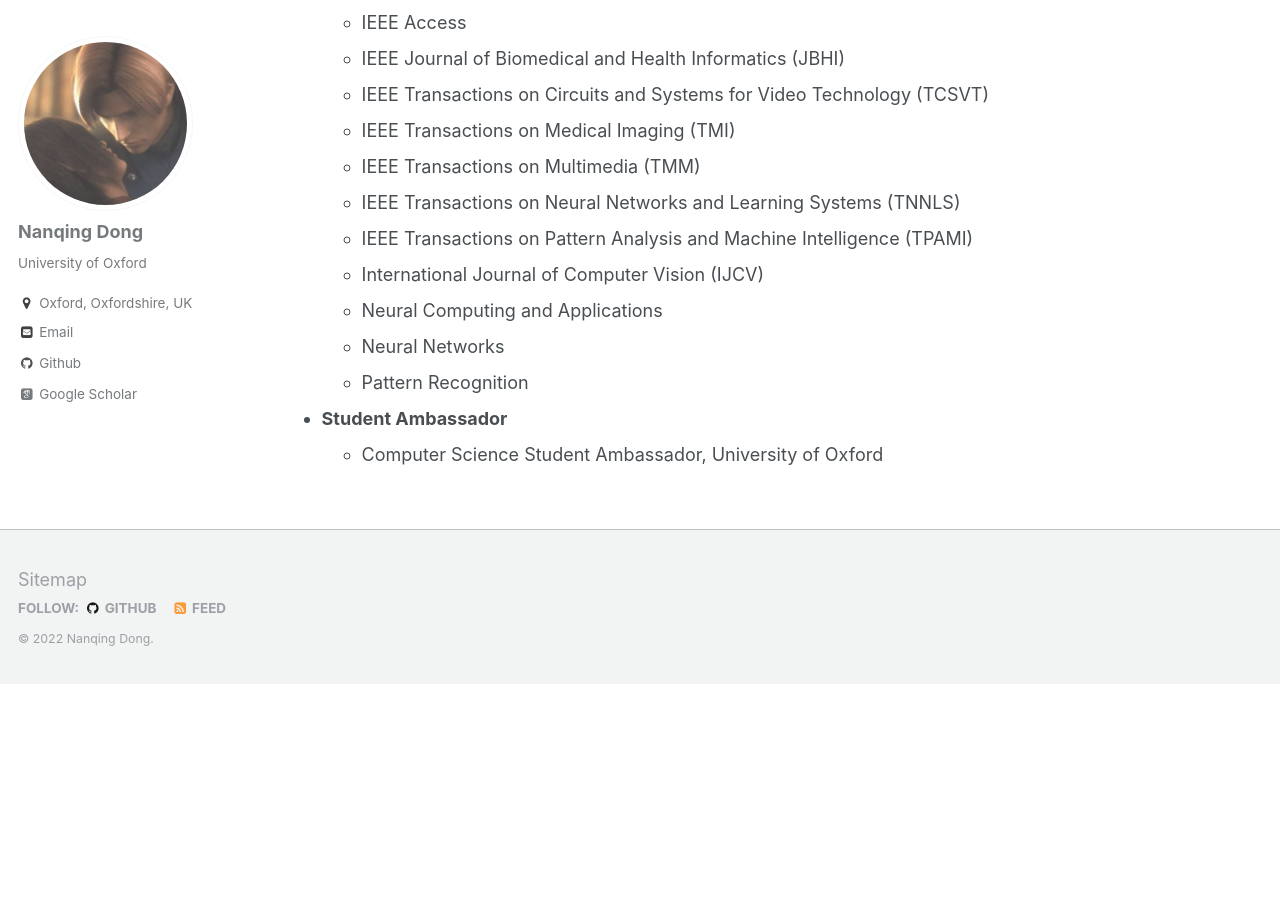
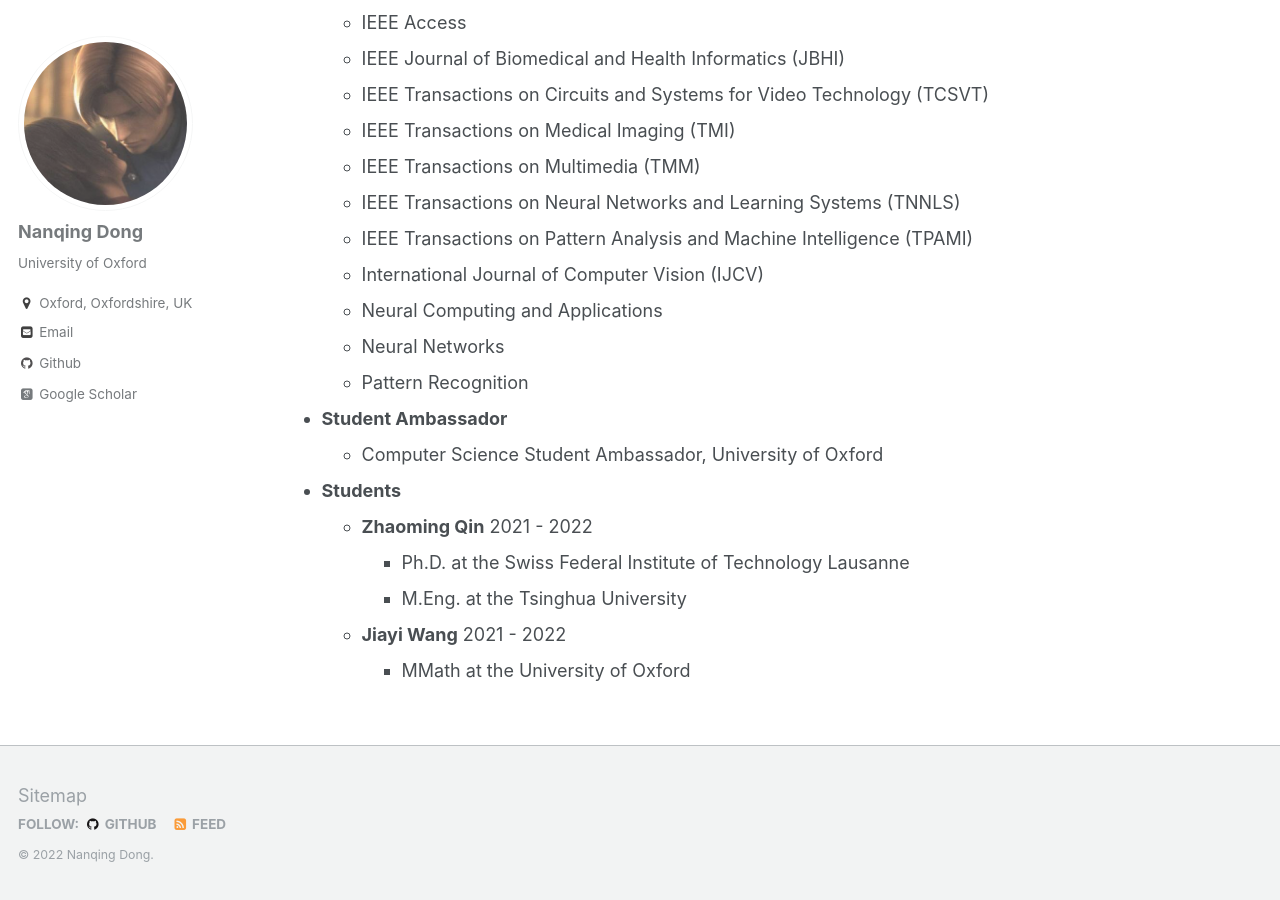
Before and after one commit to eveningdong/eveningdong.github.io, a Jekyll site: the page built from _pages/academic.md, in a window 1280 px wide and 900 px high, scrolled down 2255 px. Built offline with Jekyll 4.4.1, drawn with Linux system fonts in a browser that asks for light colours; some web fonts are replaced; before the commit the page ends 2939 px from its top, so only the background shows below that.

Commit message:
add students

```diff
--- a/_pages/academic.md
+++ b/_pages/academic.md
@@ -82,3 +82,12 @@
 
 * **Student Ambassador**
   + Computer Science Student Ambassador, University of Oxford
+
+
+* **Students**
+  + **Zhaoming Qin** 2021 - 2022
+    - Ph.D. at the Swiss Federal Institute of Technology Lausanne
+    - M.Eng. at the Tsinghua University
+
+  + **Jiayi Wang** 2021 - 2022
+    - MMath at the University of Oxford
```
